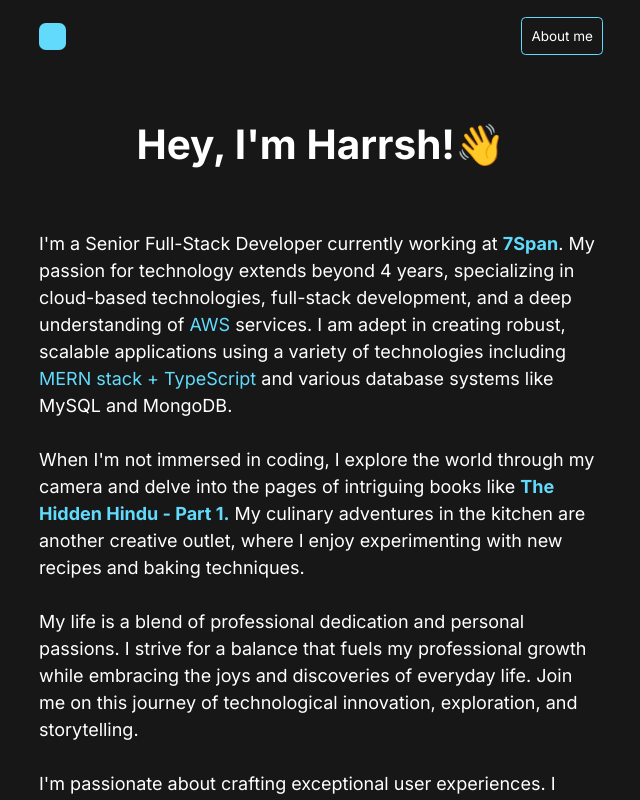
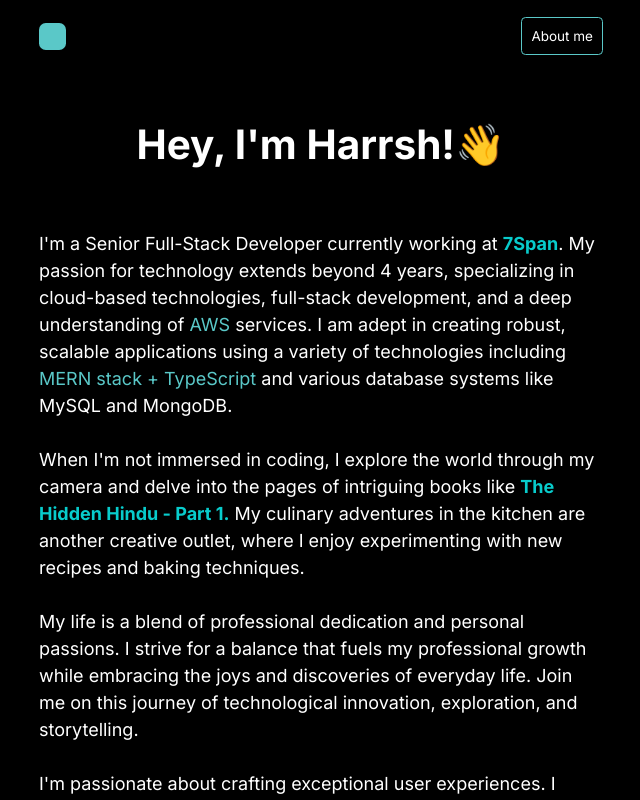
Before and after one commit to harrsh-in/professional-portfolio, a Next.js app: page / in a window 1280 px wide. Shown: the top 800 px of the page, without its empty margins (319-959 px from the left). Built offline with nearby package versions, Linux system fonts and the light colour scheme.

Commit message:
Changed color

```diff
--- a/src/globals.css
+++ b/src/globals.css
@@ -3,11 +3,12 @@
 @tailwind utilities;
 
 :root {
-    --text-primary: #ffffff;
-    --text-secondary: #ffffff66;
-    --bg-color: #171717;
+    --text-primary: rgb(255, 255, 255);
+    --text-secondary: rgba(255, 255, 255, 0.4);
+    --bg-color: rgb(0, 0, 0);
     --heading-color: rgb(229, 184, 244);
-    --highlight-color: rgb(97, 218, 251);
+    --highlight-color: rgba(90, 200, 200, 1);
+    --link-color: rgba(10, 255, 255, 0.8);
 }
 
 html {
@@ -28,7 +29,10 @@ header {
     color: var(--text-secondary);
 }
 
-a,
+a {
+    color: var(--link-color);
+}
+
 .highlight,
 .about-extra-pages-list > li > svg {
     color: var(--highlight-color);
```
